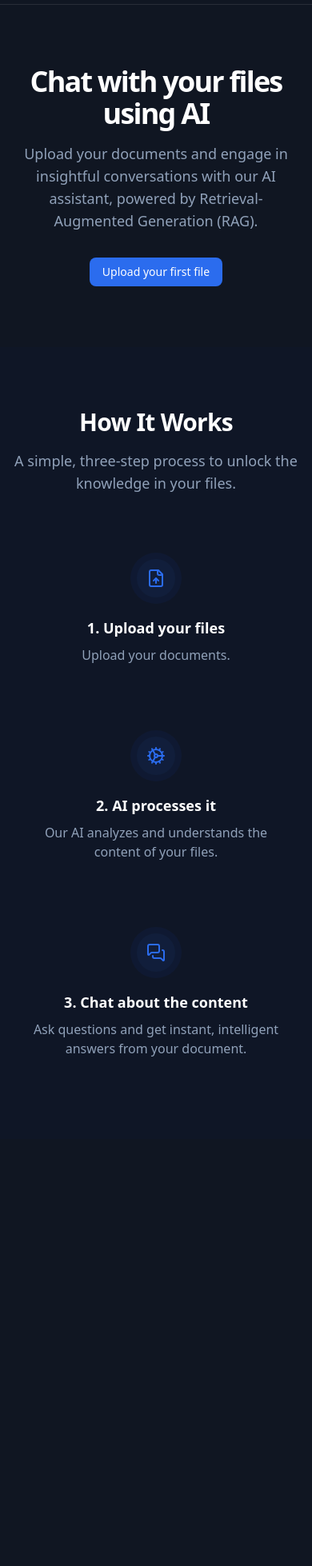
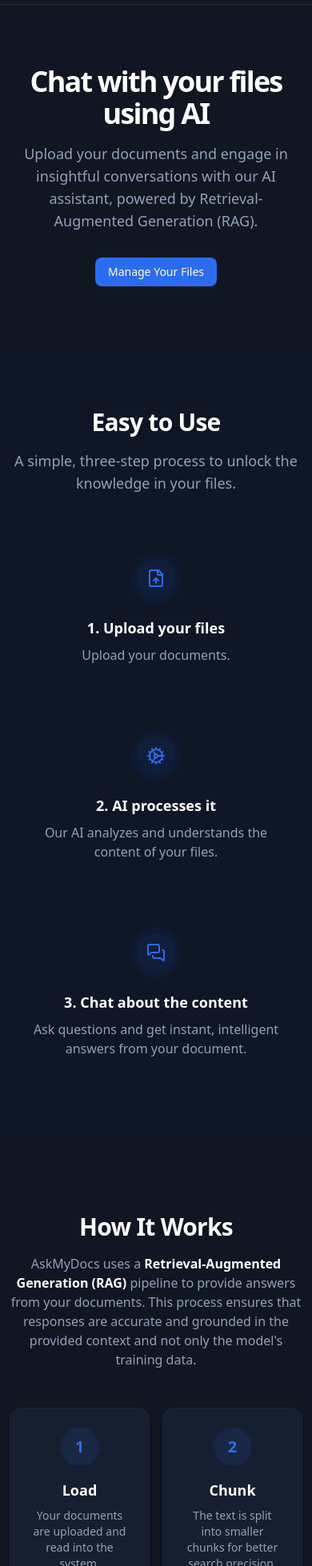
Before and after one commit to aljaz-ferenc/ask-my-docs-frontend, a Next.js app: page / in a window 390 px wide. Shown: the part 42-2000 px from the top of the page at 80% size. Before the commit the page ends 1466 px from the top, so only its background shows below. Built offline with nearby package versions, Linux system fonts and the light colour scheme.

Commit message:
feat: responsivness, remove /about route and move content to /

```diff
--- a/app/_components/Header.tsx
+++ b/app/_components/Header.tsx
@@ -8,7 +8,6 @@ const links = [
   { label: "Home", href: "/" },
   { label: "Chat", href: "/chat" },
   { label: "Files", href: "/files" },
-  { label: "About", href: "/about" },
 ];
 
 export default function Header() {
--- a/app/about/page.tsx
+++ /dev/null
@@ -1,82 +0,0 @@
-import { Card, CardContent } from "@/components/ui/card";
-
-const ragSteps = [
-  {
-    title: "Load",
-    description: "Your documents are uploaded and read into the system.",
-  },
-  {
-    title: "Chunk",
-    description:
-      "The text is split into smaller chunks for better search precision.",
-  },
-  {
-    title: "Embed",
-    description:
-      "Each chunk is converted into a numerical vector using an embedding model.",
-  },
-  {
-    title: "Store",
-    description: "The generated vectors are stored in a vector database.",
-  },
-  {
-    title: "Retrieve",
-    description:
-      "When you ask a question, the most relevant chunks are retrieved based on similarity.",
-  },
-  {
-    title: "Answer",
-    description:
-      "The retrieved context and your query are passed to the language model.",
-  },
-];
-
-export default function AboutPage() {
-  return (
-    <main className="container mx-auto px-4 sm:px-6 lg:px-8 py-12 flex-grow mt-10">
-      <div className="max-w-4xl mx-auto">
-        <div className="text-center mb-12">
-          <h2 className="text-4xl font-extrabold text-slate-900 dark:text-white tracking-tight sm:text-5xl">
-            About AskMyDocs
-          </h2>
-          <p className="mt-4 text-lg text-slate-600 dark:text-slate-400">
-            An open-source RAG application to chat with your documents.
-          </p>
-        </div>
-        <div className="space-y-16">
-          <div>
-            <h3 className="text-2xl font-bold text-slate-900 dark:text-white mb-6 text-center">
-              How It Works
-            </h3>
-            <p className="text-center text-slate-600 dark:text-slate-400 mb-8">
-              AskMyDocs uses a Retrieval-Augmented Generation (RAG) pipeline to
-              provide answers from your documents. This process ensures that
-              responses are accurate and grounded in the provided context and
-              not only the model's training data.
-            </p>
-            <div className="grid grid-cols-3 md:grid-cols-3 lg:grid-cols-3 gap-4 text-center">
-              {ragSteps.map((step, index) => (
-                <Card
-                  key={step.title}
-                  className="p-0 bg-background-light dark:bg-slate-800/50 border-slate-800"
-                >
-                  <CardContent className=" p-6 rounded-xl shadow-sm flex flex-col items-center text-center">
-                    <div className="flex items-center justify-center h-12 w-12 rounded-full bg-primary/10 text-primary font-bold text-xl mb-4">
-                      {index + 1}
-                    </div>
-                    <h4 className="font-bold text-lg text-slate-900 dark:text-white mb-2">
-                      {step.title}
-                    </h4>
-                    <p className="text-sm text-slate-600 dark:text-slate-400">
-                      {step.description}
-                    </p>
-                  </CardContent>
-                </Card>
-              ))}
-            </div>
-          </div>
-        </div>
-      </div>
-    </main>
-  );
-}
--- a/app/chat/_components/BotSayHi.tsx
+++ b/app/chat/_components/BotSayHi.tsx
@@ -8,12 +8,10 @@ export default function BotSayHi() {
         height={300}
         alt="bot logo"
         src="/logo-no-bg.png"
-        className="mx-auto mt-20"
+        className="mx-auto md:mt-20"
       />
-      <h2 className="text-2xl font-bold text-gray-900 dark:text-white mb-2">
-        Hi there!
-      </h2>
-      <p className="text-gray-600 dark:text-gray-400 mb-8">
+      <h2 className="text-2xl font-bold text-white mb-2">Hi there!</h2>
+      <p className="text-muted-foreground mb-8">
         I'm your AI assistant, ready to help you with the content of your
         uploaded files.
       </p>
--- a/app/chat/page.tsx
+++ b/app/chat/page.tsx
@@ -61,8 +61,7 @@ export default function ChatPage() {
   }, [messages]);
 
   return (
-    <main className=" flex flex-col gap-3 pb-5 !h-[calc(100vh-48px)]">
-      <hr />
+    <main className=" flex flex-col gap-3 !h-[calc(100vh-48px)] container">
       <MainComponent
         messages={messages}
         isThinking={isThinking}
@@ -75,7 +74,7 @@ export default function ChatPage() {
             e.preventDefault();
             onSendMessage(userMessage);
           }}
-          className="max-w-3xl w-full mx-auto mt-auto flex bg-slate-700 rounded-xl items-center pl-4 pr-3 h-14"
+          className="max-w-3xl w-full mx-auto mt-auto flex bg-slate-700 rounded-xl items-center pl-4 pr-3 h-14 mb-3"
         >
           <input
             className="w-full h-full border-none outline-none focus-visible:!border-none focus-visible:!outline-none focus-visible:!shadow-none focus-visible:!ring-none"
--- a/app/page.tsx
+++ b/app/page.tsx
@@ -1,6 +1,7 @@
 import { Cog, FileUp, MessagesSquare } from "lucide-react";
 import Link from "next/link";
 import { buttonVariants } from "@/components/ui/button";
+import { Card, CardContent } from "@/components/ui/card";
 import { cn } from "@/lib/utils";
 
 const steps = [
@@ -22,9 +23,40 @@ const steps = [
   },
 ];
 
+const ragSteps = [
+  {
+    title: "Load",
+    description: "Your documents are uploaded and read into the system.",
+  },
+  {
+    title: "Chunk",
+    description:
+      "The text is split into smaller chunks for better search precision.",
+  },
+  {
+    title: "Embed",
+    description:
+      "Each chunk is converted into a numerical vector using an embedding model.",
+  },
+  {
+    title: "Store",
+    description: "The generated vectors are stored in a vector database.",
+  },
+  {
+    title: "Retrieve",
+    description:
+      "When you ask a question, the most relevant chunks are retrieved based on similarity.",
+  },
+  {
+    title: "Answer",
+    description:
+      "The retrieved context and your query are passed to the language model.",
+  },
+];
+
 export default function Home() {
   return (
-    <main className="flex-grow">
+    <main className="flex-grow md:mb-30">
       <section className="py-16 sm:py-24 lg:py-32">
         <div className="container mx-auto px-4 sm:px-6 lg:px-8">
           <div className="text-center">
@@ -41,9 +73,9 @@ export default function Home() {
                   buttonVariants({ variant: "default" }),
                   "text-white",
                 ])}
-                href="/upload"
+                href="/files"
               >
-                Upload your first file
+                Manage Your Files
               </Link>
             </div>
           </div>
@@ -53,7 +85,7 @@ export default function Home() {
         <div className="container mx-auto px-4 sm:px-6 lg:px-8">
           <div className="text-center">
             <h2 className="text-3xl font-bold tracking-tight text-slate-900 dark:text-white sm:text-4xl">
-              How It Works
+              Easy to Use
             </h2>
             <p className="mt-4 text-lg text-slate-600 dark:text-slate-400">
               A simple, three-step process to unlock the knowledge in your
@@ -84,6 +116,45 @@ export default function Home() {
           </div>
         </div>
       </section>
+      <section className="container">
+        <div className="space-y-16">
+          <div>
+            <h2 className="text-3xl text-center font-bold tracking-tight text-slate-900 dark:text-white sm:text-4xl mt-20">
+              How It Works
+            </h2>
+            <p className="mt-4 md:text-lg text-slate-600 dark:text-slate-400 text-center mb-12">
+              AskMyDocs uses a
+              <span className="text-white font-bold">
+                {" "}
+                Retrieval-Augmented Generation (RAG){" "}
+              </span>
+              pipeline to provide answers from your documents. This process
+              ensures that responses are accurate and grounded in the provided
+              context and not only the model's training data.
+            </p>
+            <div className="grid grid-cols-2 md:grid-cols-3 gap-4 text-center">
+              {ragSteps.map((step, index) => (
+                <Card
+                  key={step.title}
+                  className="p-0 bg-background-light dark:bg-slate-800/50 border-slate-800"
+                >
+                  <CardContent className=" p-6 rounded-xl shadow-sm flex flex-col items-center text-center">
+                    <div className="flex items-center justify-center h-12 w-12 rounded-full bg-primary/10 text-primary font-bold text-xl mb-4">
+                      {index + 1}
+                    </div>
+                    <h4 className="font-bold text-lg text-white mb-2">
+                      {step.title}
+                    </h4>
+                    <p className="text-sm text-muted-foreground">
+                      {step.description}
+                    </p>
+                  </CardContent>
+                </Card>
+              ))}
+            </div>
+          </div>
+        </div>
+      </section>
     </main>
   );
 }
```
